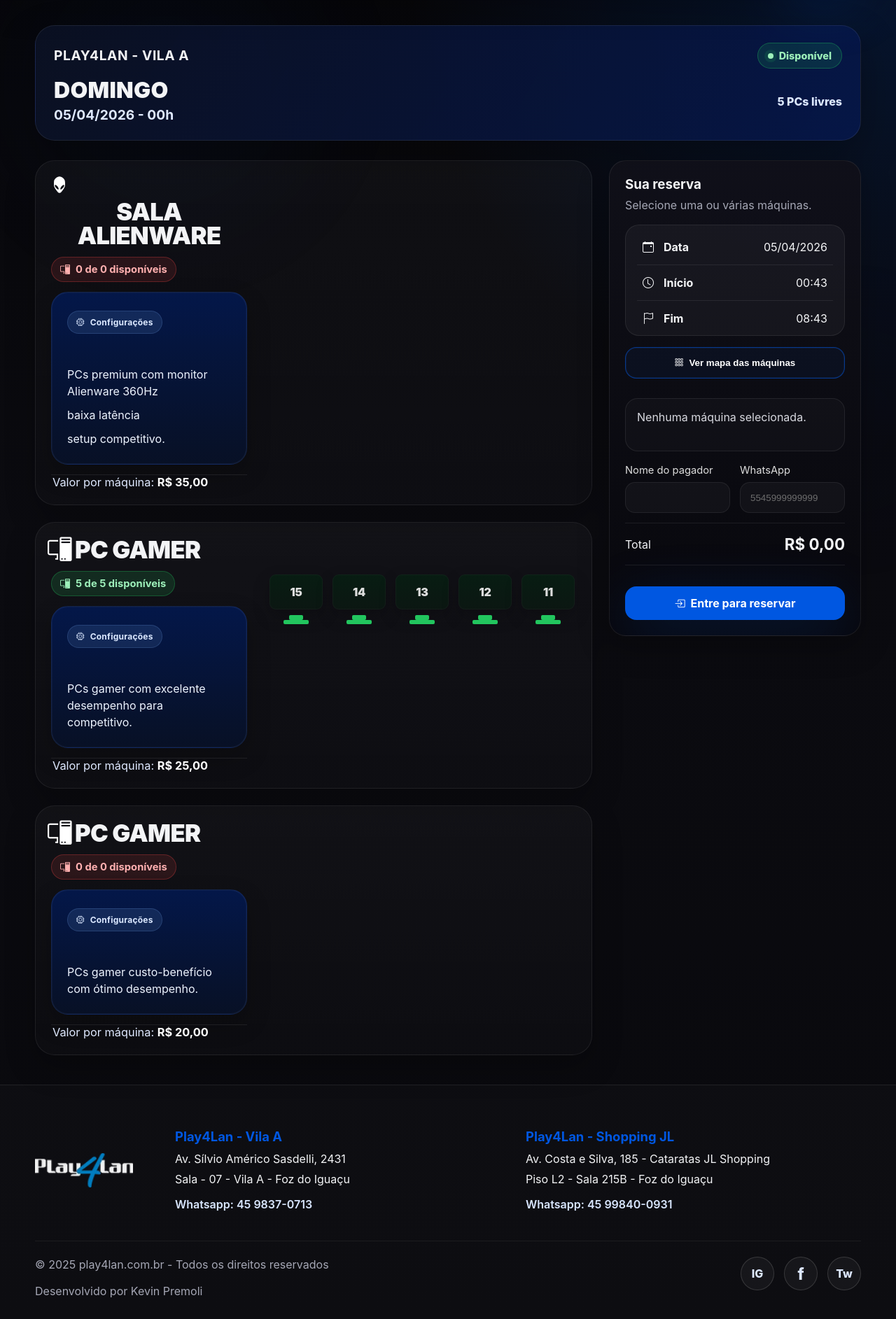
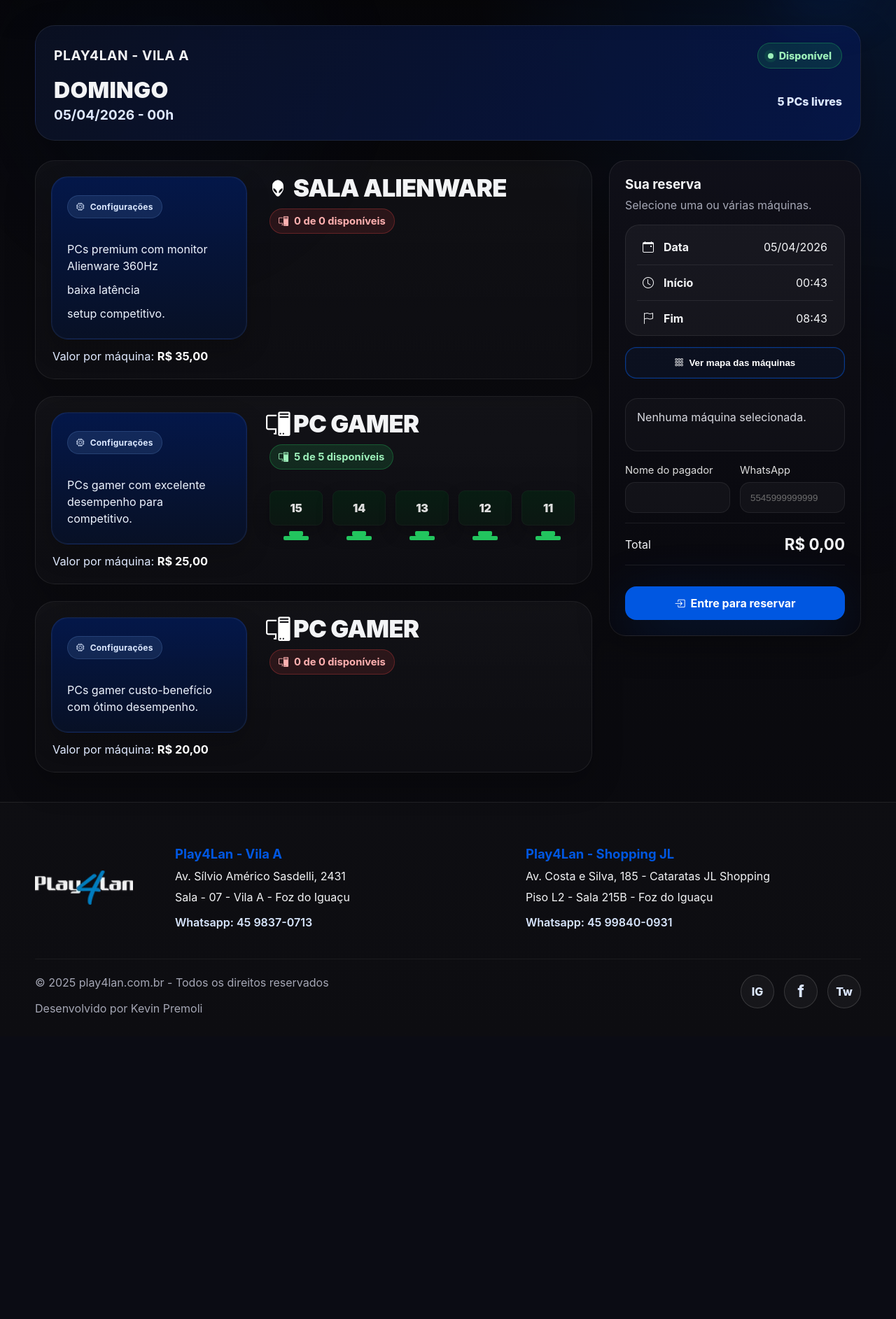
Before and after one commit to Hunter954/play4lanfragnight, a Flask app: page /evento/fragnight-31-03-2026 in a window 1280 px wide. Shown: the part 71-1956 px from the top of the page at 70% size. After the commit the page ends 1522 px from the top, so only its background shows below. Run offline with Flask 3, Linux system fonts and the light colour scheme; parts of the project's set-up code (start-up, migrations or seed data) failed here and were passed over.

Commit message:
Add files via upload

```diff
--- a/app/static/css/app.css
+++ b/app/static/css/app.css
@@ -983,3 +983,73 @@ input[readonly]{cursor:not-allowed;opacity:.92;background:rgba(255,255,255,.04)}
   .section-event-detail .machine-sector-header-outside{align-items:flex-start;flex-direction:column}
   .section-event-detail .machine-sector-header-outside .cinema-section-title{font-size:1.7rem}
 }
+
+/* ===== Correction patch: event reservation layout ===== */
+.section-event-detail .machine-sector-card{
+  align-items:start;
+}
+.section-event-detail .machine-sector-info{
+  display:grid;
+  gap:14px;
+  align-self:start;
+}
+.section-event-detail .section-spec-card,
+.section-event-detail .section-spec-card__inner{
+  height:auto;
+}
+.section-event-detail .section-spec-card{
+  align-self:start;
+}
+.section-event-detail .section-spec-card__inner{
+  display:block;
+}
+.section-event-detail .spec-lines{
+  gap:10px;
+}
+.section-event-detail .spec-price,
+.section-event-detail .spec-price-outside{
+  border-top:none;
+  box-shadow:none;
+}
+.section-event-detail .spec-price-outside{
+  margin-top:0;
+  padding-top:0;
+  padding-left:2px;
+}
+.section-event-detail .machine-sector-stage{
+  padding-top:0;
+  align-content:start;
+  justify-items:start;
+}
+.section-event-detail .machine-sector-header-outside--stage{
+  width:100%;
+  display:grid;
+  gap:12px;
+  justify-items:start;
+  margin:0 0 8px;
+}
+.section-event-detail .machine-sector-header-outside--stage .cinema-section-title{
+  justify-content:flex-start;
+  text-align:left;
+}
+.section-event-detail .machine-sector-header-outside--stage .cinema-section-title__text{
+  text-align:left;
+}
+.section-event-detail .machine-sector-header-outside--stage .machine-sector-header-outside__pill{
+  align-self:start;
+}
+.section-event-detail .cinema-machine-grid{
+  justify-content:flex-start;
+}
+
+@media (max-width: 1180px){
+  .section-event-detail .machine-sector-stage{
+    padding-top:0;
+  }
+}
+
+@media (max-width: 720px){
+  .section-event-detail .machine-sector-header-outside--stage{
+    gap:10px;
+  }
+}
--- a/app/templates/site/event_detail.html
+++ b/app/templates/site/event_detail.html
@@ -25,17 +25,6 @@
           {% for section in sections %}
           <section class="machine-sector-card machine-sector-card-{{ section.key }}">
             <div class="machine-sector-info">
-              <div class="machine-sector-header-outside">
-                <h3 class="cinema-section-title cinema-section-title--with-icon cinema-section-title--start">
-                  {% if section.key == 'sala_gamer' %}<span class="brand-icon brand-icon--white brand-icon--alienware brand-icon--lg"></span>{% elif section.key == 'fora_parede' %}<span class="brand-icon brand-icon--white brand-icon--dell brand-icon--lg"></span>{% else %}<i class="bi bi-pc-display brand-icon-fallback brand-icon-fallback--white brand-icon--lg"></i>{% endif %}
-                  <span class="cinema-section-title__text">{{ section.title }}</span>
-                </h3>
-                <span class="section-availability-pill machine-sector-header-outside__pill {{ 'is-sold-out' if section.available_count == 0 else '' }}">
-                  <i class="bi bi-pc-display"></i>
-                  {{ section.available_count }} de {{ section.total_count }} disponíveis
-                </span>
-              </div>
-
               <div class="section-spec-card desktop-spec-card">
                 <div class="section-spec-card__inner">
                   <div class="section-mini-top">
@@ -53,7 +42,16 @@
             </div>
 
             <div class="machine-sector-stage">
-              <div class="sector-stage-heading"></div>
+              <div class="machine-sector-header-outside machine-sector-header-outside--stage">
+                <h3 class="cinema-section-title cinema-section-title--with-icon cinema-section-title--start">
+                  {% if section.key == 'sala_gamer' %}<span class="brand-icon brand-icon--white brand-icon--alienware brand-icon--lg"></span>{% elif section.key == 'fora_parede' %}<span class="brand-icon brand-icon--white brand-icon--dell brand-icon--lg"></span>{% else %}<i class="bi bi-pc-display brand-icon-fallback brand-icon-fallback--white brand-icon--lg"></i>{% endif %}
+                  <span class="cinema-section-title__text">{{ section.title }}</span>
+                </h3>
+                <span class="section-availability-pill machine-sector-header-outside__pill {{ 'is-sold-out' if section.available_count == 0 else '' }}">
+                  <i class="bi bi-pc-display"></i>
+                  {{ section.available_count }} de {{ section.total_count }} disponíveis
+                </span>
+              </div>
               <div class="cinema-machine-grid sector-grid-{{ section.key }}">
                 {% for machine in section.machines %}
                 {% set unavailable = machine.id in unavailable_machine_ids %}
```
